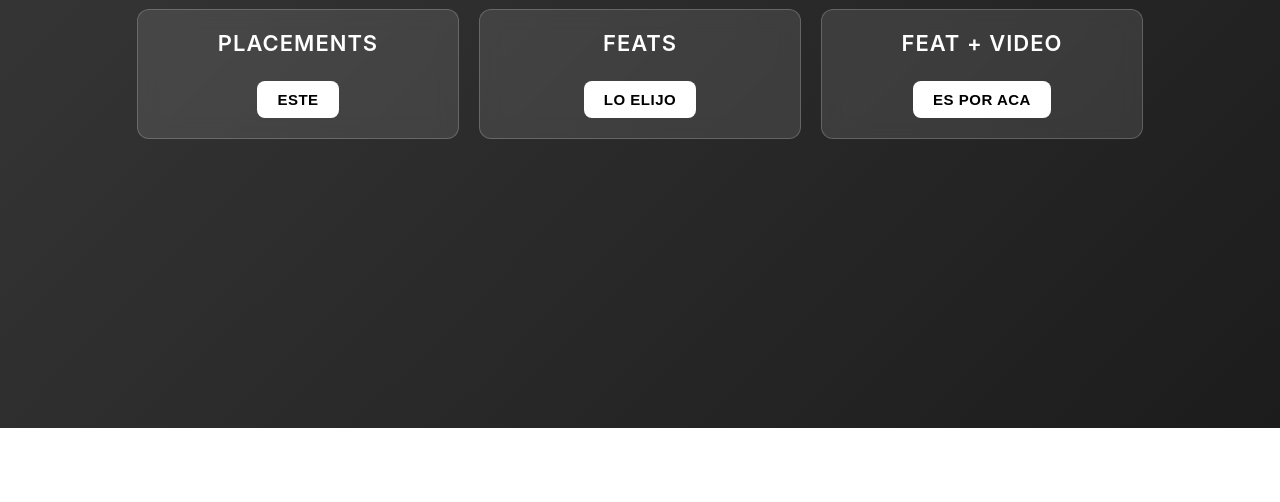
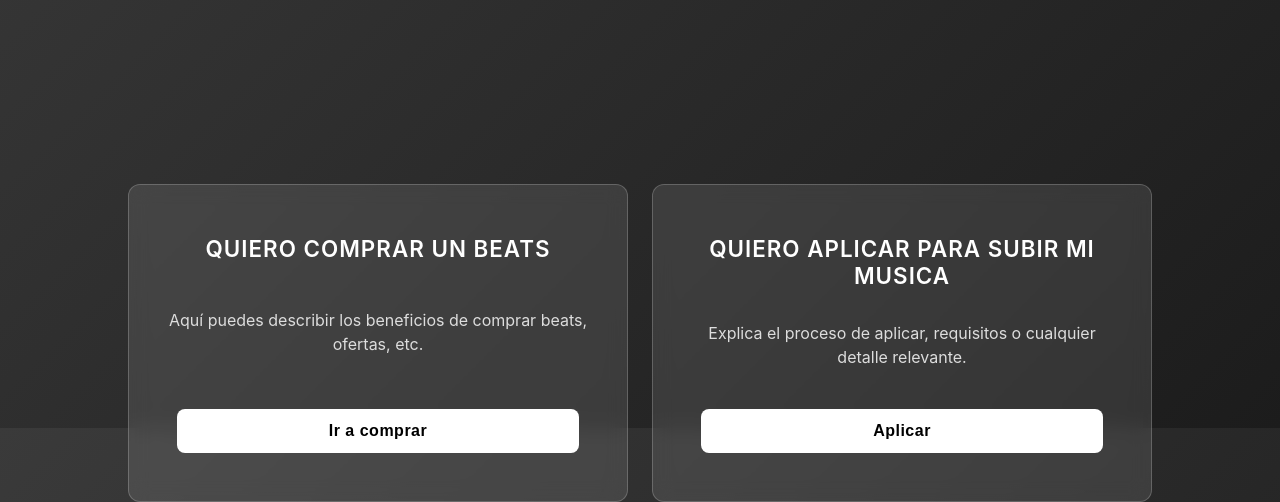
Before and after one commit to muellebeats/jardinexotick, a plain HTML site: page index.html in a window 1280 px wide. Shown: the part 372-874 px from the top of the page. Before the commit the page ends 800 px from the top, so only its background shows below. Drawn offline with Linux system fonts and the light colour scheme.

Commit message:
Update index.html

```diff
--- a/index.html
+++ b/index.html
@@ -1,17 +1,12 @@
 <!DOCTYPE html>
 <html lang="en">
 <head>
-  <button onclick="window.location.href='https://mi-backend.com/auth/twitter'">
-  Iniciar sesión con X
-</button>
-
   <meta charset="UTF-8">
-  <title>Jardin Exotick - macOS Style</title>
+  <title>Jardin Exotick - Starlink Style</title>
   <style>
-    /*
-      Stack de fuentes recomendado para “parecerse” a macOS:
-      -apple-system, BlinkMacSystemFont, "Helvetica Neue", "Segoe UI", Roboto, etc.
-    */
+    /* ---------------------------------------------
+       ESTILO GENERAL (FONDO Y TIPOGRAFÍA)
+    --------------------------------------------- */
     body {
       margin: 0;
       padding: 0;
@@ -22,16 +17,34 @@
       color: #fff;
       width: 100vw;
       height: 100vh;
-      overflow-y: auto; /* Para que se pueda hacer scroll si es necesario */
+      overflow-y: auto; /* Para permitir scroll si es necesario */
       display: flex;
       flex-direction: column;
       align-items: center;
       position: relative;
     }
 
-    /* -----------------------------------
+    /* Botón de inicio de sesión con X (Twitter) */
+    button {
+      margin: 1rem;
+      padding: 0.8rem 1.2rem;
+      font-size: 1rem;
+      cursor: pointer;
+      background-color: #fff;
+      color: #000;
+      border: none;
+      border-radius: 8px;
+      font-weight: 600;
+      letter-spacing: 0.5px;
+      transition: background-color 0.3s;
+    }
+    button:hover {
+      background-color: #ddd;
+    }
+
+    /* ---------------------------------------------
        ANIMACIÓN "jardin exotick"
-    ----------------------------------- */
+    --------------------------------------------- */
     .container {
       position: relative;
       display: inline-block;
@@ -39,7 +52,6 @@
       animation: drop 1.5s ease forwards;
       margin-top: 20px;
     }
-
     @keyframes drop {
       0%   { top: -100%; }
       80%  { top: 25vh; }
@@ -50,8 +62,8 @@
     .word {
       display: inline-block;
       margin: 0 8px;
-      font-size: 50px;   /* Puedes ajustar el tamaño a tu gusto */
-      font-weight: 600;  /* Seminegrita para un aspecto más sólido */
+      font-size: 50px;   /* Ajusta el tamaño a tu gusto */
+      font-weight: 600;  /* Seminegrita */
       color: #fff;
     }
 
@@ -62,7 +74,6 @@
     .swap .exotick {
       animation: swapToLeft 0.8s ease forwards;
     }
-
     @keyframes swapToRight {
       0%   { transform: translateX(0); }
       100% { transform: translateX(120px); }
@@ -72,102 +83,101 @@
       100% { transform: translateX(-200px); }
     }
 
-    /* -----------------------------------
-       TARJETAS DE OFERTAS
-    ----------------------------------- */
-    .cards-container {
-      display: flex;
-      flex-wrap: wrap;
-      justify-content: center;
-      gap: 20px;
-      margin-top: 35vh;  /* Ajusta para que queden más arriba/abajo */
+    /* ---------------------------------------------
+       RECUADROS ESTILO "STARLINK"
+    --------------------------------------------- */
+    .plans {
+      /* Para que queden debajo de la animación */
+      margin-top: 50vh;
       width: 80%;
       max-width: 1200px;
+      display: flex;
+      flex-direction: column;
+      gap: 1.5rem;
     }
 
-    .card {
-      /* Efecto “glass” con transparencia y blur */
+    @media (min-width: 768px) {
+      .plans {
+        flex-direction: row;
+      }
+    }
+
+    .plan-card {
+      flex: 1;
       background: rgba(255, 255, 255, 0.1);
       backdrop-filter: blur(10px);
       -webkit-backdrop-filter: blur(10px);
-
       border: 1px solid rgba(255, 255, 255, 0.2);
       border-radius: 12px;
-      padding: 20px;
+      padding: 2rem;
       text-align: center;
-      width: 280px;
+      display: flex;
+      flex-direction: column;
+      justify-content: space-between;
       transition: transform 0.2s ease, box-shadow 0.2s ease;
     }
-
-    .card:hover {
-      /* Un ligero “zoom” y sombra al pasar el cursor */
+    .plan-card:hover {
       transform: translateY(-5px);
       box-shadow: 0 8px 24px rgba(0, 0, 0, 0.3);
     }
 
-    .card h2 {
-      margin: 0 0 10px;
-      font-size: 22px;
+    .plan-card h2 {
+      margin-bottom: 1rem;
+      font-size: 1.4rem;
       font-weight: 600;
       letter-spacing: 1px;
       text-transform: uppercase;
     }
 
-    .card p {
-      margin: 5px 0;
-      font-size: 16px;
-      line-height: 1.4;
-      font-weight: 400;
+    .plan-card p {
+      font-size: 1rem;
+      line-height: 1.5;
+      margin-bottom: 1.5rem;
+      color: #ddd;
     }
 
-    .card button {
-      margin-top: 15px;
-      padding: 10px 20px;
-      font-size: 15px;
-      cursor: pointer;
-      background-color: #fff;
-      color: #000;
-      border: none;
-      border-radius: 8px;
-      transition: background-color 0.3s, box-shadow 0.2s;
-      text-transform: uppercase;
-      font-weight: 600;
-      letter-spacing: 0.5px;
-    }
-
-    .card button:hover {
-      background-color: #e0e0e0;
-      box-shadow: 0 4px 10px rgba(0, 0, 0, 0.2);
+    .plan-card button {
+      margin-top: 1rem;
+      /* Hereda estilos base de button, si deseas personalizar más, hazlo aquí */
     }
   </style>
 </head>
 <body>
+  <!-- Botón de inicio de sesión con X (Twitter) -->
+  <button onclick="window.location.href='https://mi-backend.com/auth/twitter'">
+    Iniciar sesión con X
+  </button>
+
   <!-- ANIMACIÓN "jardin exotick" -->
   <div class="container" id="container">
     <span class="word jardin" id="jardin">jardin</span>
     <span class="word exotick" id="exotick">exotick</span>
   </div>
 
-  <!-- TARJETAS DE OFERTAS -->
-  <div class="cards-container">
-    <div class="card">
-      <h2>PLACEMENTS</h2>
-      <p></p>
-      <p> </p>
-      <button>Este</button>
+  <!-- RECUADROS ESTILO STARLINK -->
+  <div class="plans">
+    <!-- Primer recuadro -->
+    <div class="plan-card">
+      <h2>quiero comprar un beats</h2>
+      <p>
+        Aquí puedes describir los beneficios de comprar beats,
+        ofertas, etc.
+      </p>
+      <button onclick="window.location.href='comprarBeats.html'">
+        Ir a comprar
+      </button>
     </div>
-    <div class="card">
-      <h2>FEATS</h2>
-      <p></p>
-      <p></p>
-      <button>Lo elijo</button>
-    </div>
-    <!-- TERCERA TARJETA -->
-    <div class="card">
-      <h2>FEAT + VIDEO </h2>
-      <p></p>
-      <p></p>
-      <button>Es por aca</button>
+
+    <!-- Segundo recuadro -->
+    <div class="plan-card">
+      <h2>quiero aplicar para subir mi musica</h2>
+      <p>
+        Explica el proceso de aplicar, requisitos o cualquier
+        detalle relevante.
+      </p>
+      <button onclick="window.location.href='aplicarMusica.html'">
+        Aplicar
+      </button>
     </div>
   </div>
 
```
